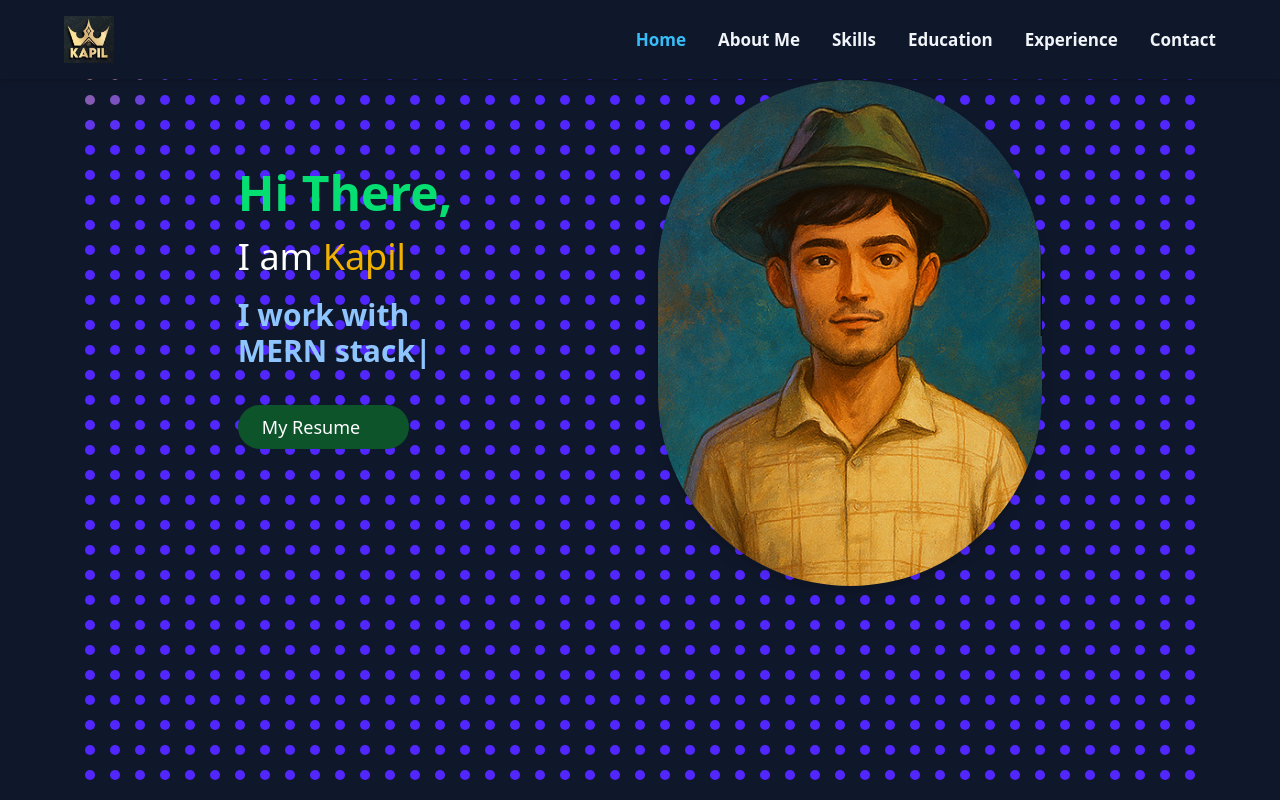
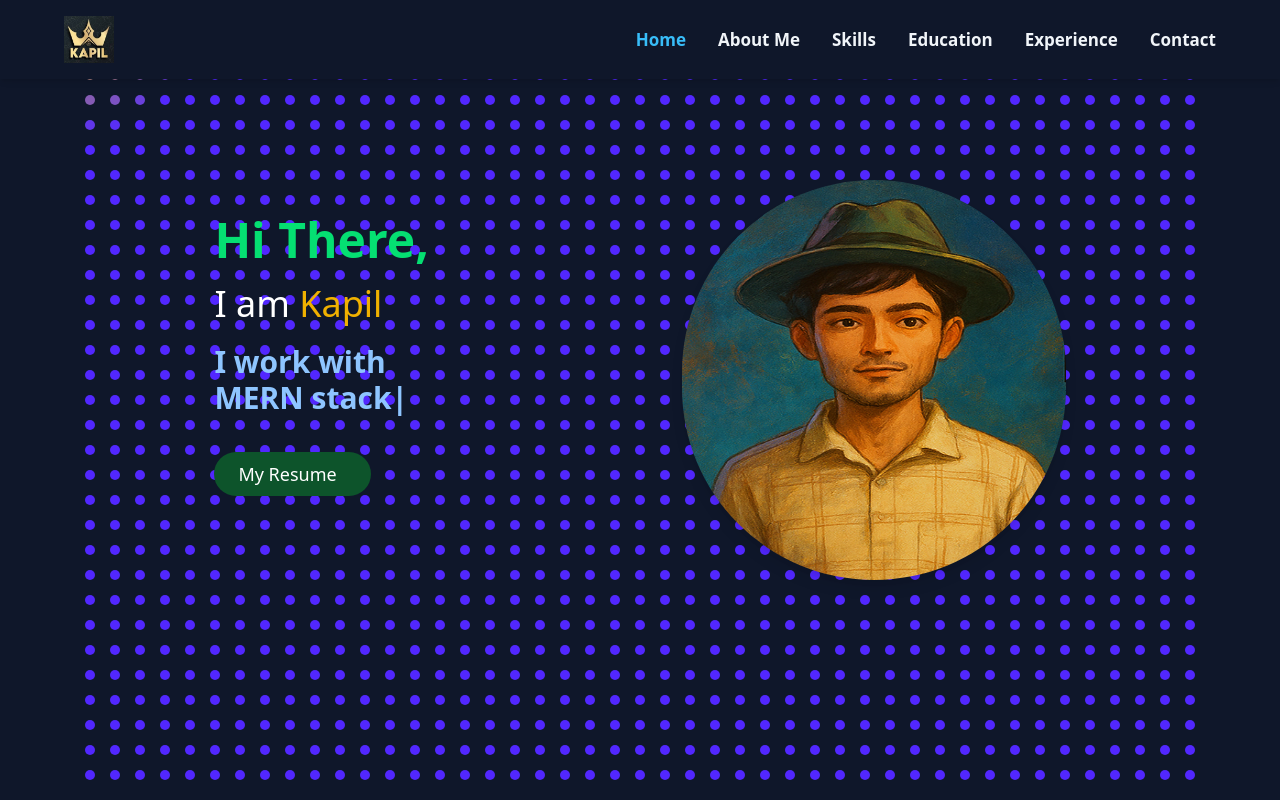
Before and after one commit to KapilProgrammer/myProtfoilo, a React (Vite) app: page / in a window 1280 px wide. Shown: the top 800 px of the page. Built offline with nearby package versions, Linux system fonts and the light colour scheme; a web font is replaced by a local one.

Commit message:
refactor: adjust layout and styling in Hero component

```diff
--- a/src/Compont/Hero.jsx
+++ b/src/Compont/Hero.jsx
@@ -21,7 +21,7 @@ export default function Hero() {
             </div>
 
             {/* Content */}
-            <div className="relative z-10 px-5 md:px-10 lg:px-20 flex flex-col-reverse lg:flex-row items-center justify-evenly gap-10 lg:gap-28">
+            <div className="relative z-10 px-5 md:px-10 lg:px-20 flex flex-col-reverse pt-25 lg:flex-row items-center justify-around gap-10 lg:gap-28">
                 {/* Text Section */}
                 <div className="flex flex-col gap-5 text-white text-center lg:text-left max-w-xl">
                     <h1 className="text-4xl sm:text-5xl font-bold text-green-400">Hi There,</h1>
@@ -56,7 +56,7 @@ export default function Hero() {
                         href="https://drive.google.com/file/d/1bWTyOQVzLkio7yGUBejJ9Pe9fKQXSSGZ/view"
                         target="_blank"
                         rel="noopener noreferrer"
-                        className="inline-block bg-green-900 hover:bg-blue-700 text-white w-[80%] my-12 hover:text-yellow-300 px-6 py-2 rounded-full text-lg transition duration-500 mx-auto lg:mx-0"
+                        className="inline-block bg-green-900 hover:bg-blue-700 text-white w-[73%] my-12 hover:text-yellow-300 px-6 py-2 rounded-full text-lg transition duration-500 mx-auto lg:mx-0"
                     >
                         My Resume
                     </a>
@@ -67,7 +67,7 @@ export default function Hero() {
                     <img
                         src="/Images/myPhoto.png"
                         alt="Kapil"
-                        className="w-60 sm:w-72 md:w-96 h-auto rounded-full shadow-lg"
+                        className="w-60 sm:w-72 md:w-96 h-100 rounded-full shadow-lg"
                     />
                 </div>
             </div>
```
